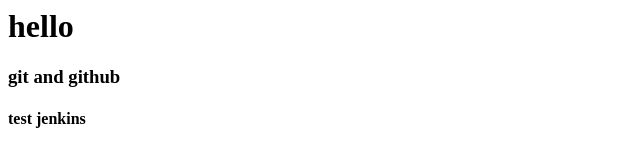
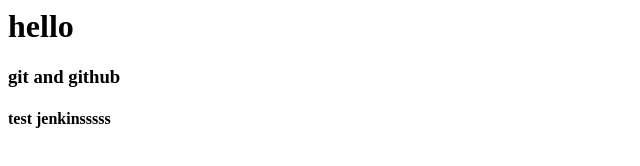
Before and after one commit to Majid-cloud/Majid, a plain HTML site: page index.html in a window 1280 px wide. Shown: the full height of the page, 0-640 px from the left. Drawn offline with Linux system fonts and the light colour scheme.

Commit message:
Update index.html

```diff
--- a/index.html
+++ b/index.html
@@ -5,7 +5,7 @@
     <body>
         <h1>hello</h1>
         <h3>git and github</h3>
-        <h4> test jenkins</h4>
+        <h4> test jenkinsssss</h4>
 
 
     </body>
```
